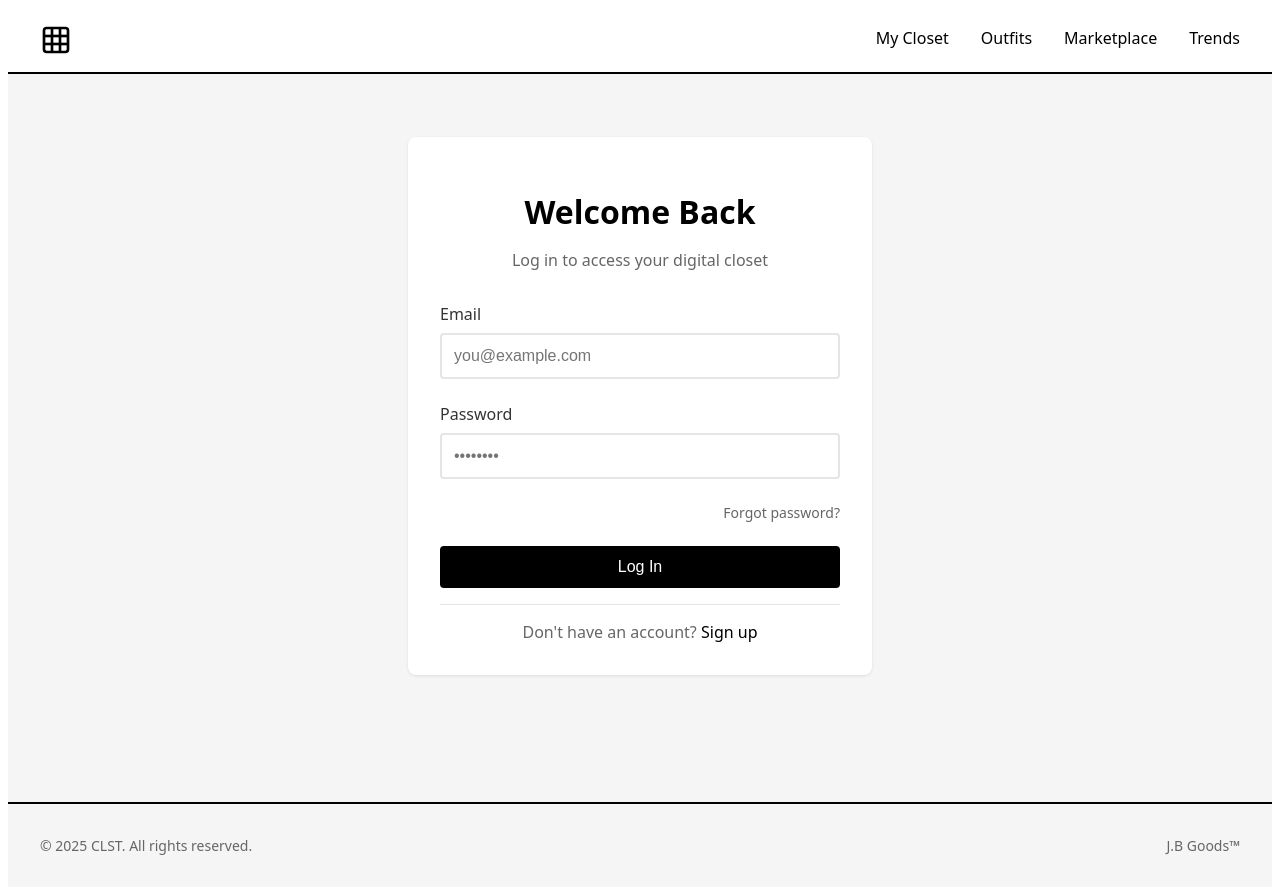
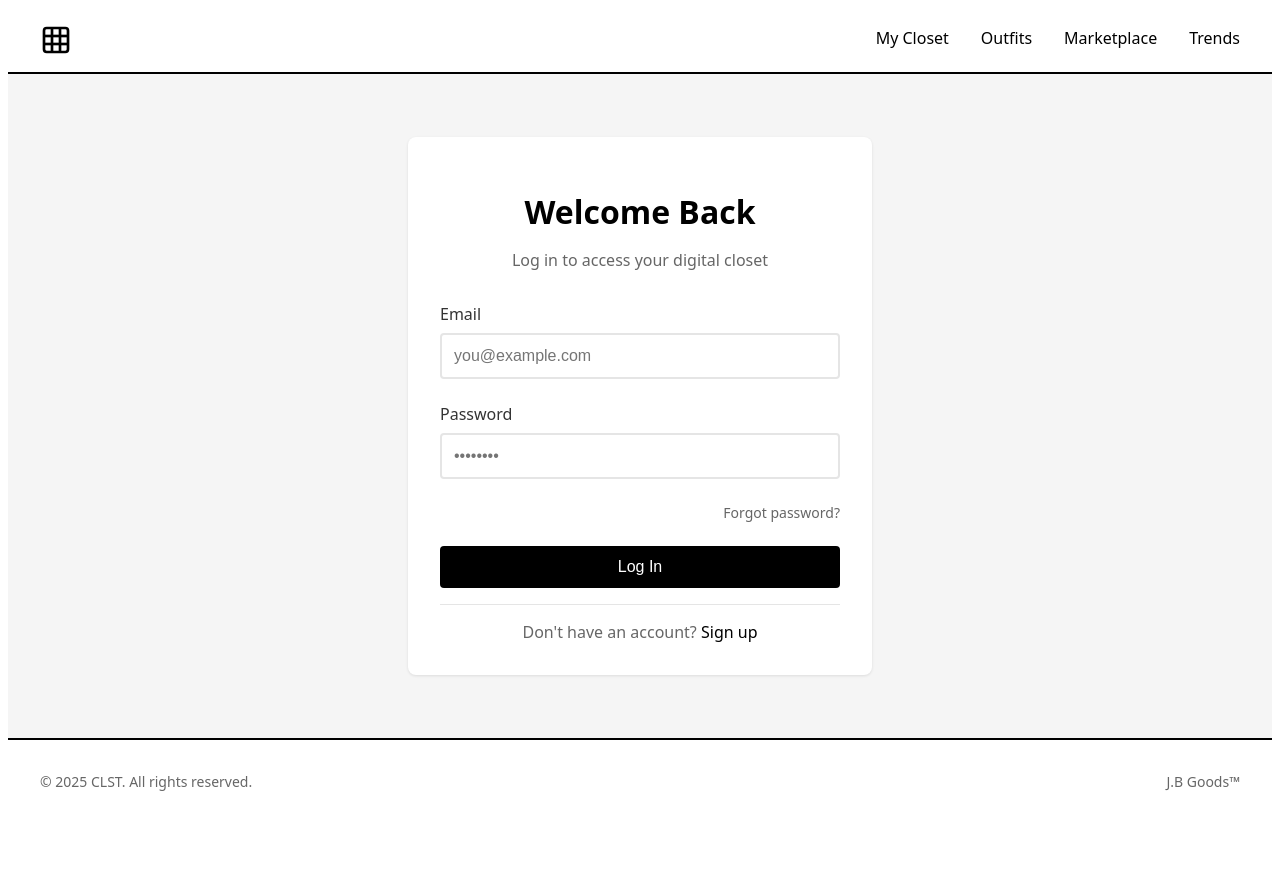
Before and after one commit to jbhatnagar00/CLST-2, a React (Vite) app: page /auth/login in a window 1280 px wide. After the commit the page ends 831 px from the top, so only its background shows below. Built offline with nearby package versions, Linux system fonts and the light colour scheme.

Commit message:
Update App.tsx

```diff
--- a/src/App.tsx
+++ b/src/App.tsx
@@ -316,10 +316,10 @@ const Navigation = () => {
 // Footer component - Simplified to just copyright
 const Footer = () => (
   <footer style={{
-    marginTop: 'auto'
+    marginTop: 'auto',
+    backgroundColor: 'white'
   }}>
     <div style={{
-      marginTop: '4rem',
       height: '2px',
       backgroundColor: 'black'
     }} />
@@ -392,11 +392,13 @@ function App() {
             minHeight: '100vh',
             fontFamily: 'system-ui, -apple-system, BlinkMacSystemFont, "Segoe UI", Roboto, sans-serif',
             display: 'flex',
-            flexDirection: 'column',
-            backgroundColor: '#f5f5f5'
+            flexDirection: 'column'
           }}>
             <Navigation />
-            <main style={{ flex: 1 }}>
+            <main style={{
+              flex: 1,
+              backgroundColor: '#f5f5f5'
+            }}>
               <Suspense fallback={<PageLoader />}>
                 <Routes>
                   {/* Public Routes */}
```
